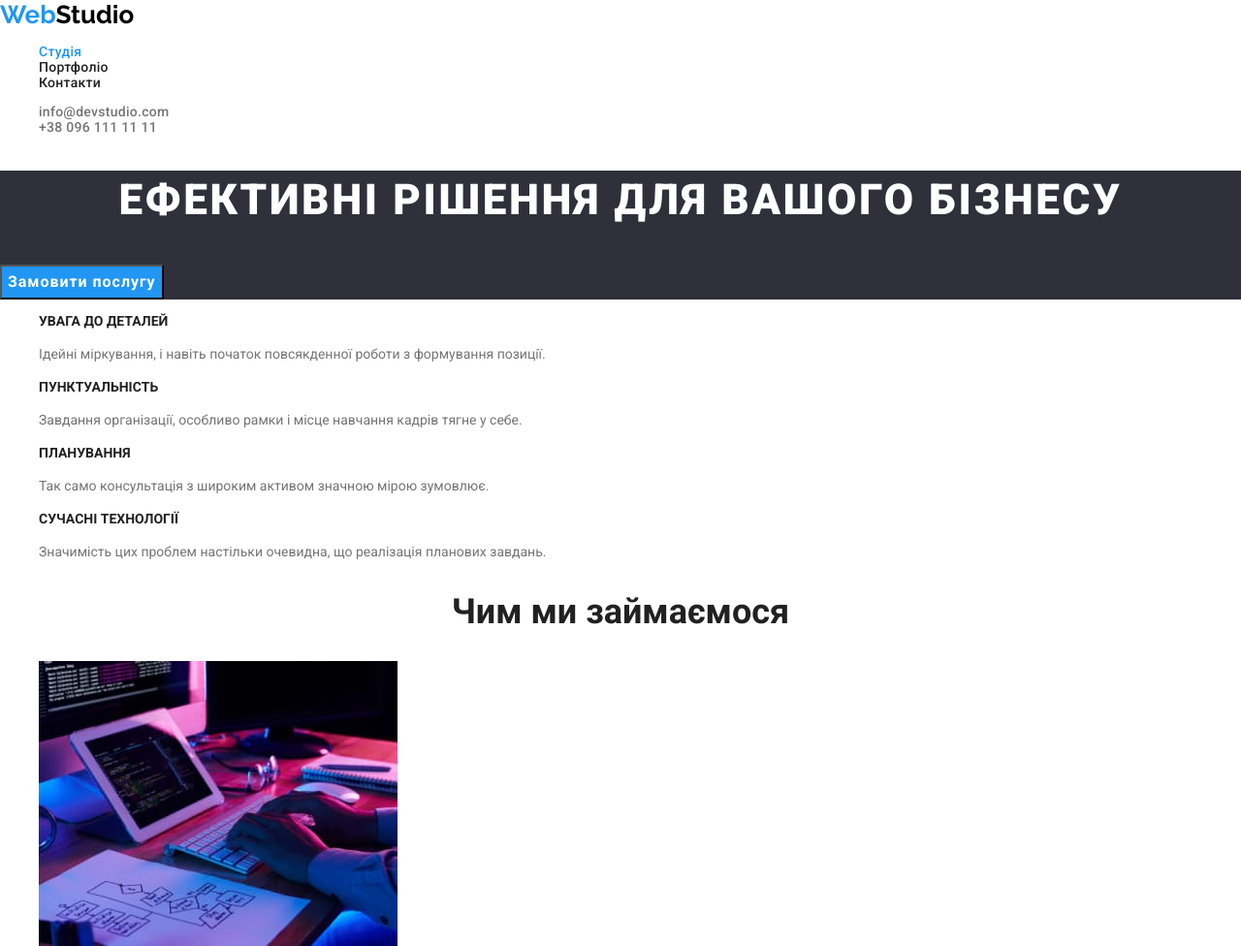
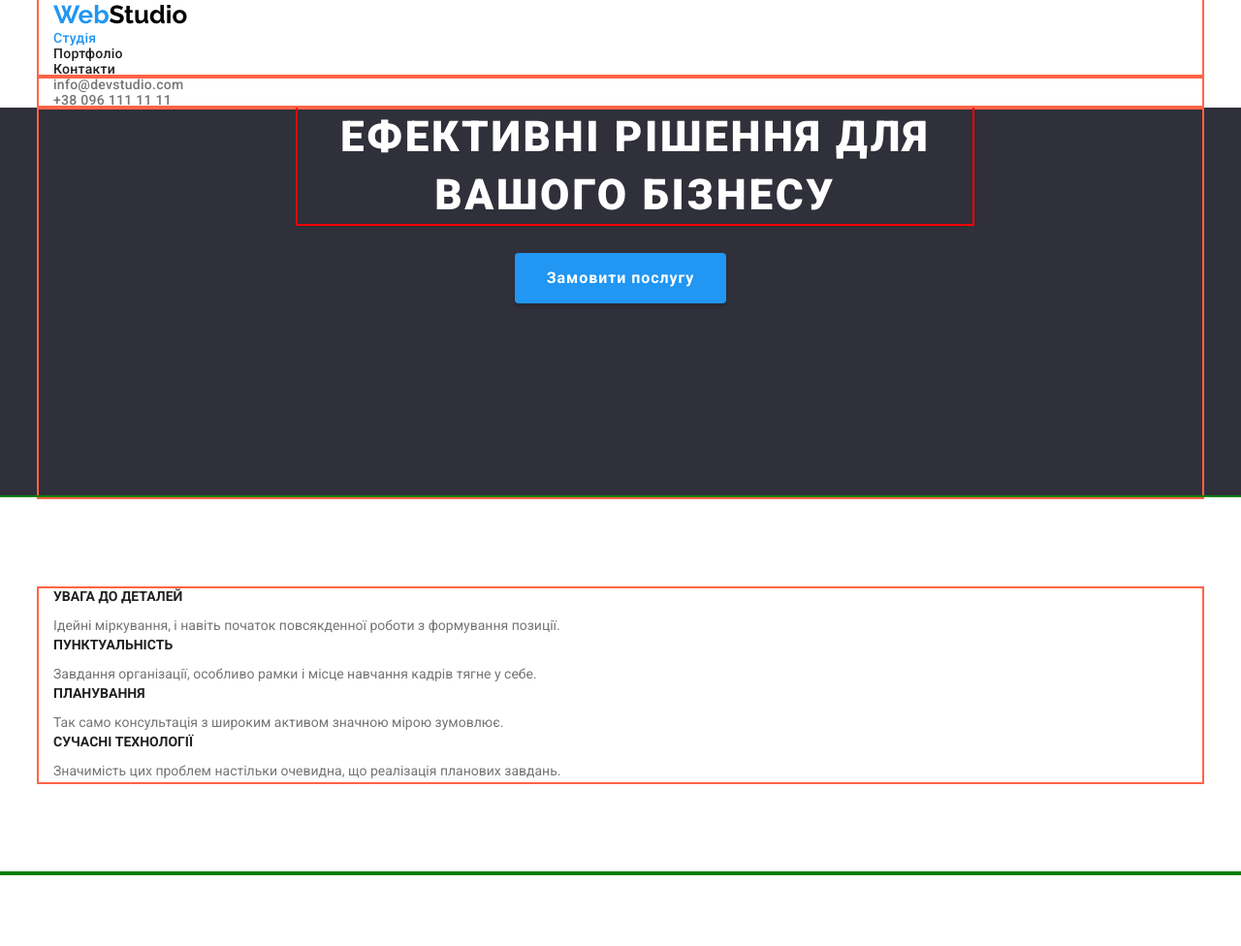
Before and after one commit to alinarieznik/goit-markup-hw-03, a plain HTML site: page index.html in a window 1280 px wide. Shown: the top 976 px of the page at 97% size. Drawn offline with nearby package versions, Linux system fonts and the light colour scheme.

Commit message:
add most of the margins and paddings

```diff
--- a/css/styles.css
+++ b/css/styles.css
@@ -32,6 +32,27 @@ body {
     color: var(--main-text-color);
 }
 
+/* Transforming into border-box */
+html {
+    box-sizing: border-box;
+}
+
+*,
+*::before,
+*::after {
+    box-sizing: inherit;
+}
+
+/* Styles for container */
+.container {
+    width: 1200px;
+    padding-right: 15px;
+    padding-left: 15px;
+    margin-left: auto;
+    margin-right: auto;
+    outline: 2px solid tomato;
+}
+
 /* Reset */
 .nav-list,
 .header-list,
@@ -50,6 +71,15 @@ body {
     text-decoration: none;
     font-style: normal;
     color: currentColor;
+}
+
+h1, h2, h3, h4, h5, h6, p {
+    margin: 0;
+}
+
+ul {
+    margin: 0;
+    padding: 0;
 }
 
 /* Site nav */
@@ -96,16 +126,21 @@ body {
 /* Hero */
 .hero {
     background-color: var(--hero-footer-bg-color);
+    text-align: center;
 }
 
 .hero-title {
     font-weight: 900;
     font-size: 44px;
     line-height: calc(60 / 44);
-    text-align: center;
     letter-spacing: 0.06em;
     text-transform: uppercase;
     color: var(--primary-white-color);
+    width: 696px;
+    margin-right: 252px;
+    margin-left: 252px;
+    margin-bottom: 30px;
+    outline: 2px solid red;
 }
 
 /* Button */
@@ -114,12 +149,17 @@ body {
     font-weight: 700;
     font-size: 16px;
     line-height: calc(30 / 16);
-    display: flex;
-    align-items: center;
-    text-align: center;
+    /* display: flex;
+    align-items: center; */
     letter-spacing: 0.06em;
     color: var(--primary-white-color);
     background-color: var(--accent-color);
+    border-radius: 4px;
+    box-shadow: 0px 4px 4px rgba(0, 0, 0, 0.15);
+    padding: 10px 32px;
+    min-width: 216px;
+    border: 1px solid transparent;
+    margin-bottom: 200px;
     /* width: 216px;
     height: 50px;
     left: 692px;
@@ -139,6 +179,14 @@ body {
     cursor: pointer;
 }
 
+/* Styles for sections */
+.section {
+    padding-top: 94px;
+    padding-bottom: 94px;
+
+    outline: 2px solid green;
+}
+
 /* Features */
 .features-title,
 .projects-title {
@@ -156,6 +204,7 @@ body {
     line-height: calc(16 / 14);
     text-transform: uppercase;
     color: var(--secondary-text-color);
+    margin-bottom: 10px;
 }
 
 .features-list .list-text {
@@ -170,6 +219,7 @@ body {
     line-height: calc(42 / 36);
     text-align: center;
     color: var(--secondary-text-color);
+    margin-bottom: 50px;
 }
 
 .team {
@@ -186,6 +236,7 @@ body {
     line-height: calc(19 / 16);
     text-align: center;
     color: var(--secondary-text-color);
+    margin-bottom: 10px;
 }
 
 .team-list .list-text {
@@ -235,6 +286,8 @@ body {
     letter-spacing: inherit;
     color: var(--secondary-text-color);
     background-color: var(--secondary-bg-color);
+    margin: 0;
+    padding: 0;
 }
 
 .projects-list .btn:hover,
@@ -258,6 +311,7 @@ body {
     line-height: calc(36 / 18);
     letter-spacing: 0.06em;
     color: var(--secondary-text-color);
+    margin-bottom: 4px;
 }
 
 .item-gallary .text {
--- a/index.html
+++ b/index.html
@@ -8,12 +8,13 @@
     <link rel="preconnect" href="https://fonts.googleapis.com">
     <link rel="preconnect" href="https://fonts.gstatic.com" crossorigin>
     <link href="https://fonts.googleapis.com/css2?family=Raleway:wght@700&family=Roboto:wght@400;500;700;900&display=swap" rel="stylesheet">
-    <link rel="stylesheet" href="./css/modern-normalize.css">
+    <link rel="stylesheet" href="https://cdnjs.cloudflare.com/ajax/libs/modern-normalize/1.1.0/modern-normalize.min.css" integrity="sha512-wpPYUAdjBVSE4KJnH1VR1HeZfpl1ub8YT/NKx4PuQ5NmX2tKuGu6U/JRp5y+Y8XG2tV+wKQpNHVUX03MfMFn9Q==" crossorigin="anonymous" referrerpolicy="no-referrer"/>
     <link rel="stylesheet" href="./css/styles.css">
 </head>
 <body>
     <!-- Header -->
     <header class="header">
+        <div class="container">
             <nav class="main-nav">
                 <a class="nav-logo" href="./index.html">
                   <span class="logo-part">Web</span>Studio
@@ -25,21 +26,27 @@
                   <li class="list-item"><a class="list-link" href="#">Контакти</a></li>
                 </ul>
             </nav>
+        </div>
+        <div class="container">
             <ul class="header-list">
                 <li class="list-item"><a class="list-link" href="mailto:info@devstudio.com">info@devstudio.com</a></li>
                 <li class="list-item"><a class="list-link" href="tel:+380961111111">+38 096 111 11 11</a></li>
               </ul>
+        </div>
     </header>
 
     <main>
         <!-- Hero -->
             <section class="hero">
+                <div class="container">
                     <h1 class="hero-title">Ефективні рішення для вашого бізнесу</h1>
                     <button class="btn pointer" type="button">Замовити послугу</button>
+                </div>
             </section>
 
         <!-- Features -->
-            <section class="features">
+            <section class="section features">
+                <div class="container">
                     <h2 class="features-title">Наші особливості</h2>
                     <ul class="features-list">
                         <li class="list-item">
@@ -59,10 +66,12 @@
                             <p class="list-text">Значимість цих проблем настільки очевидна, що реалізація планових завдань.</p>
                         </li>
                     </ul>
+                </div>
             </section>
 
         <!-- Activity -->
-            <section class="activity">
+            <section class="section activity">
+                <div class="container">
                     <h2 class="activity-title">Чим ми займаємося</h2>
                     <ul class="activity-list">
                         <li class="list-item">
@@ -75,10 +84,12 @@
                             <img src="./images/img-3.jpg" alt="обирає колір на палітрі кольорів" width="370"/>
                         </li>
                     </ul>
+                </div>
             </section>
 
         <!-- Team -->
-            <section class="team">
+            <section class="section team">
+                <div class="container">
                     <h2 class="team-title">Наша команда</h2>
                     <ul class="team-list">
                      <li class="list-item">
@@ -102,11 +113,13 @@
                          <p class="list-text">UI Designer</p>
                      </li>
                     </ul>
+                </div>
             </section>
     </main>
 
     <!-- Footer -->
     <footer class="footer">
+        <div class="container">
             <a class="footer-logo" href="./index.html">
                 <span class="logo-part">Web</span>Studio
             </a>
@@ -117,6 +130,7 @@
                     <li><a class="list-link" href="tel:+380961111111">+38 096 111 11 11</a></li>
                 </ul>
             </address>
+        </div>
     </footer>
 </body>
 </html>
```
Also changed, not shown: css/modern-normalize.css (deleted, +0 -9 lines), portfolio.html (+8 -2 lines). Lines whose indentation alone changed are shown as unchanged.
